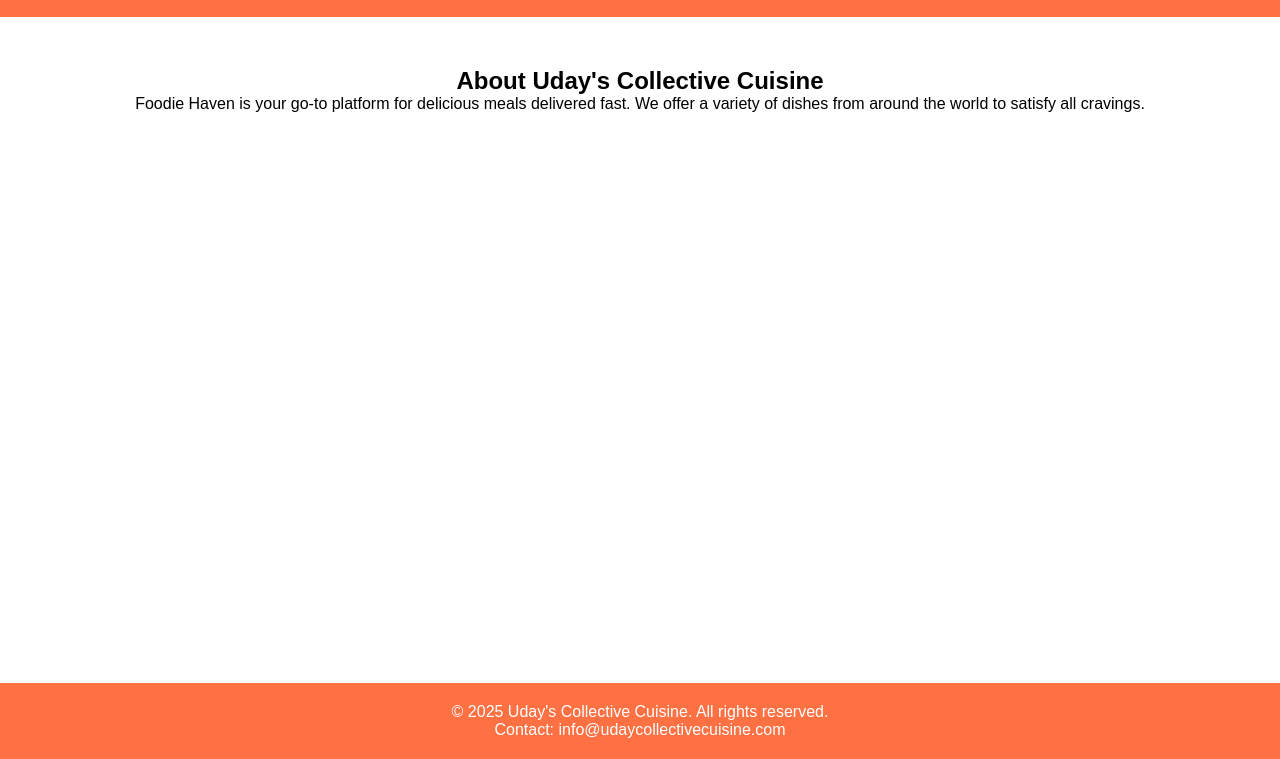
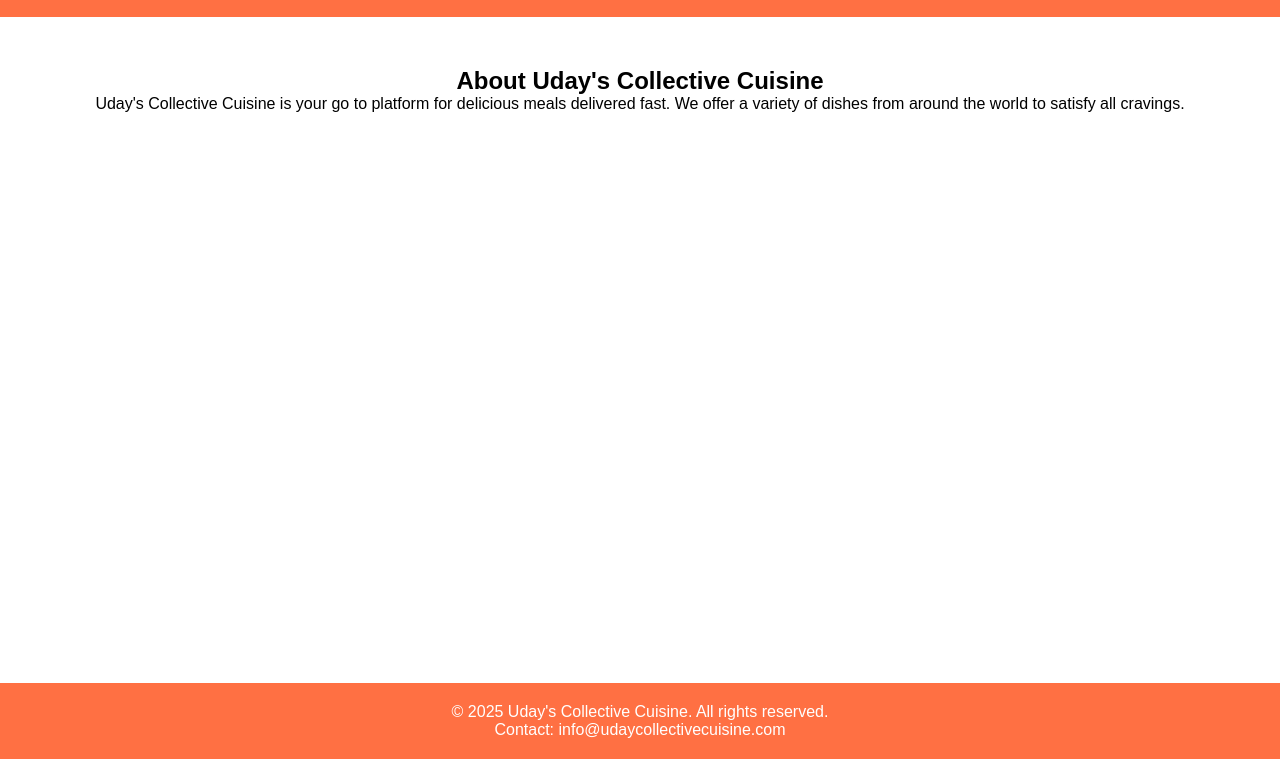
Before and after one commit to Udaykandhala/Uday_food_store, a plain HTML site: page about.html in a window 1280 px wide. Shown: the part 41-800 px from the top of the page. Drawn offline with Linux system fonts and the light colour scheme.

Commit message:
about.html

```diff
--- a/about.html
+++ b/about.html
@@ -22,7 +22,7 @@
 
 <section>
 <h2>About Uday's Collective Cuisine</h2>
-<p>Foodie Haven is your go-to platform for delicious meals delivered fast. We offer a variety of dishes from around the world to satisfy all cravings.</p>
+<p>Uday's Collective Cuisine is your go to platform for delicious meals delivered fast. We offer a variety of dishes from around the world to satisfy all cravings.</p>
 </section>
 
 <footer>
```
